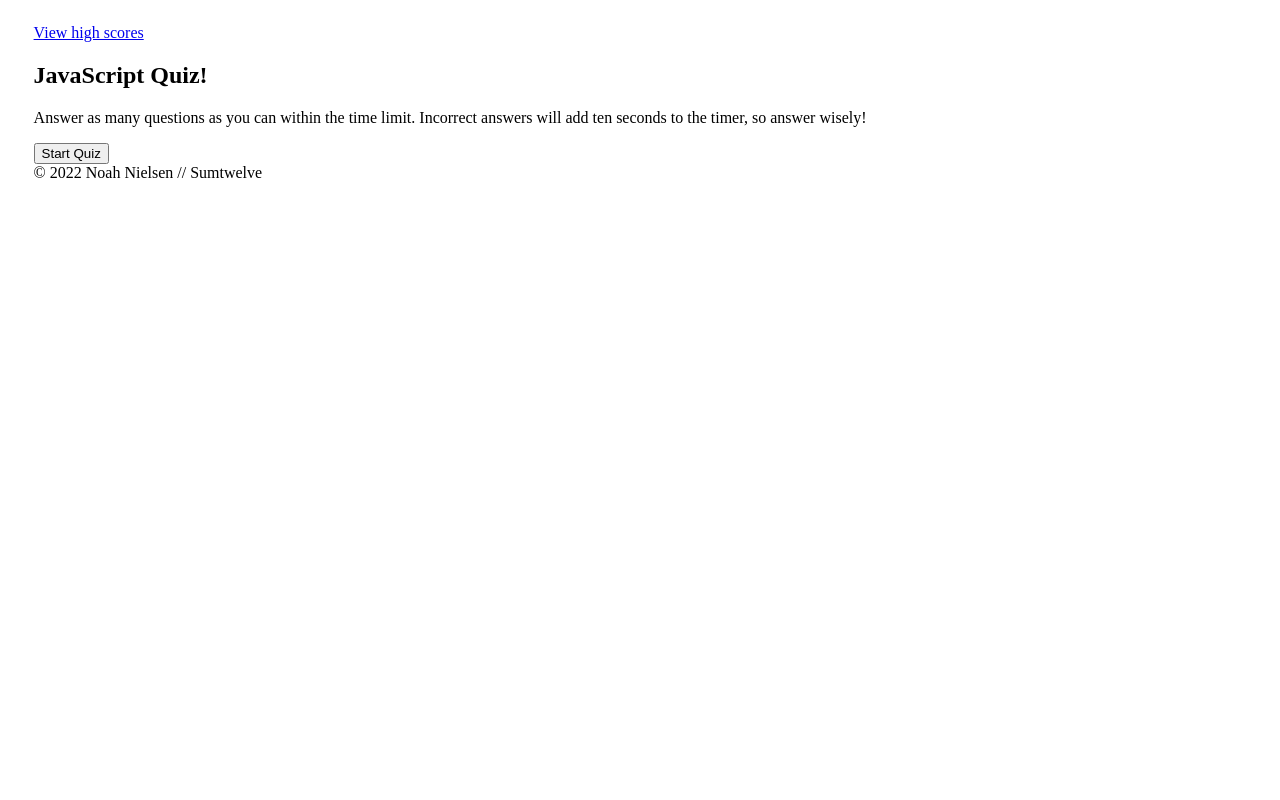
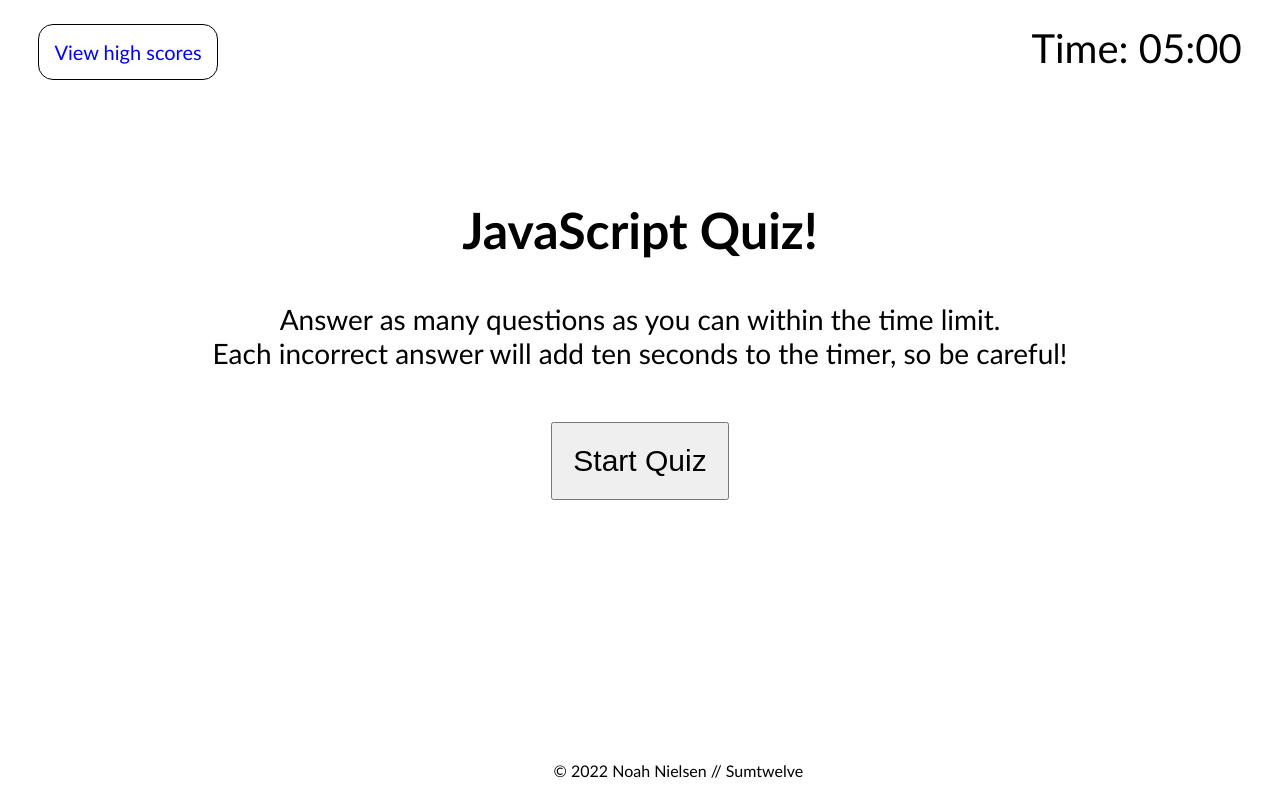
Before and after one commit to Sumtwelve/javascript-quiz, a plain HTML site: page index.html in a window 1280 px wide. Drawn offline with Linux system fonts and the light colour scheme.

Commit message:
add font and spacing to css

```diff
--- a/assets/css/style.css
+++ b/assets/css/style.css
@@ -1,7 +1,53 @@
 :root {
-
+    /* TODO: add color variables */
 }
 
 body {
-    padding: 2vh 2vw;
+    font-family:'Gill Sans', 'Gill Sans MT', Calibri, 'Trebuchet MS', sans-serif;
+    margin: 3vh 3vw;
 }
+
+main {
+    text-align: center;
+}
+
+header {
+    margin-bottom: 15vh;
+    display: flex;
+    justify-content: space-between;
+}
+
+footer {
+    position: fixed;
+    width: 100%;
+    bottom: 20px;
+    text-align: center;
+}
+
+
+header a {
+    font-size: 20px;
+    text-decoration: none;
+    border: 1px solid black;
+    border-radius: 15px;
+    padding: 15px;
+}
+
+.timer {
+    font-size: 40px;
+}
+
+
+h2 {
+    font-size: 50px;
+}
+
+p {
+    font-size: 28px;
+}
+
+#start-quiz-btn {
+    font-size: 30px;
+    padding: 20px;
+    margin: 2%;
+}
--- a/index.html
+++ b/index.html
@@ -12,7 +12,7 @@
         <header>
             <!-- Header contains the timer and a button to view high scores -->
             <a id="view-high-scores-btn" href="#high-scores">View high scores</a>
-            <div id="timer" class="timer"></div>
+            <div id="timer" class="timer">Time: <span id="tmr-minutes">05</span>:<span id="tmr-seconds">00</span></div>
         </header>
 
 
@@ -20,7 +20,7 @@
             <!-- Main contains the quiz body, including questions and other quiz info -->
             <!-- Initialized to display quiz landing page, will be altered to display questions later via javascript -->
             <h2 id="quiz-title">JavaScript Quiz!</h2>
-            <p id="quiz-desc">Answer as many questions as you can within the time limit. Incorrect answers will add ten seconds to the timer, so answer wisely!</p>
+            <p id="quiz-desc">Answer as many questions as you can within the time limit.<br>Each incorrect answer will add ten seconds to the timer, so be careful!</p>
             <button id="start-quiz-btn">Start Quiz</button>
         </main>
 
```
